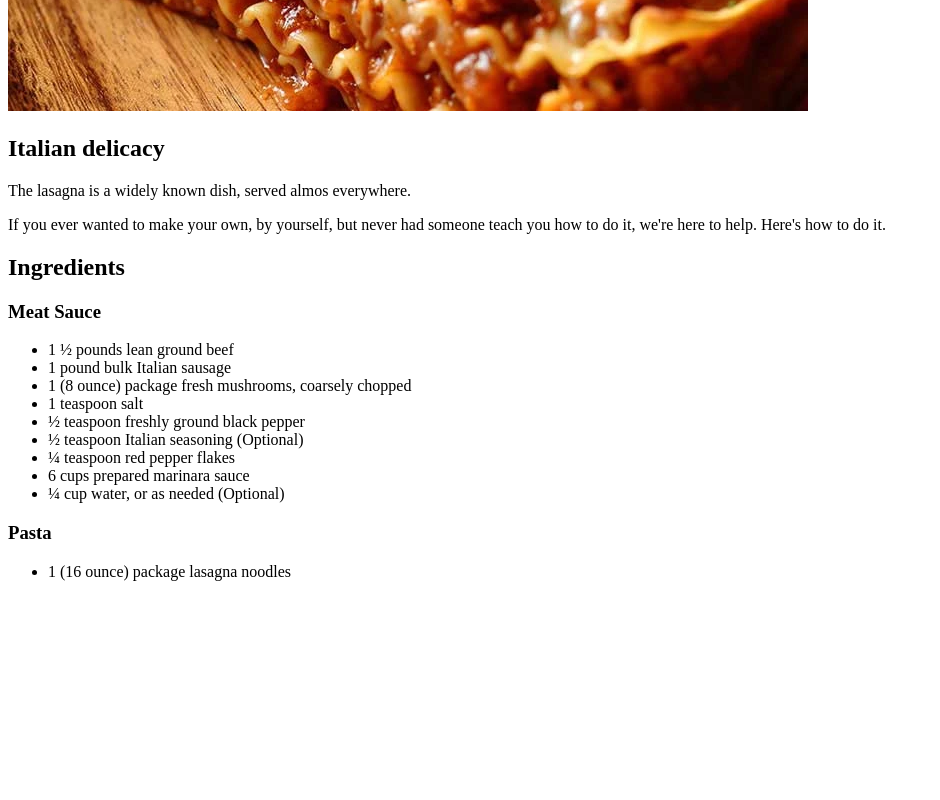
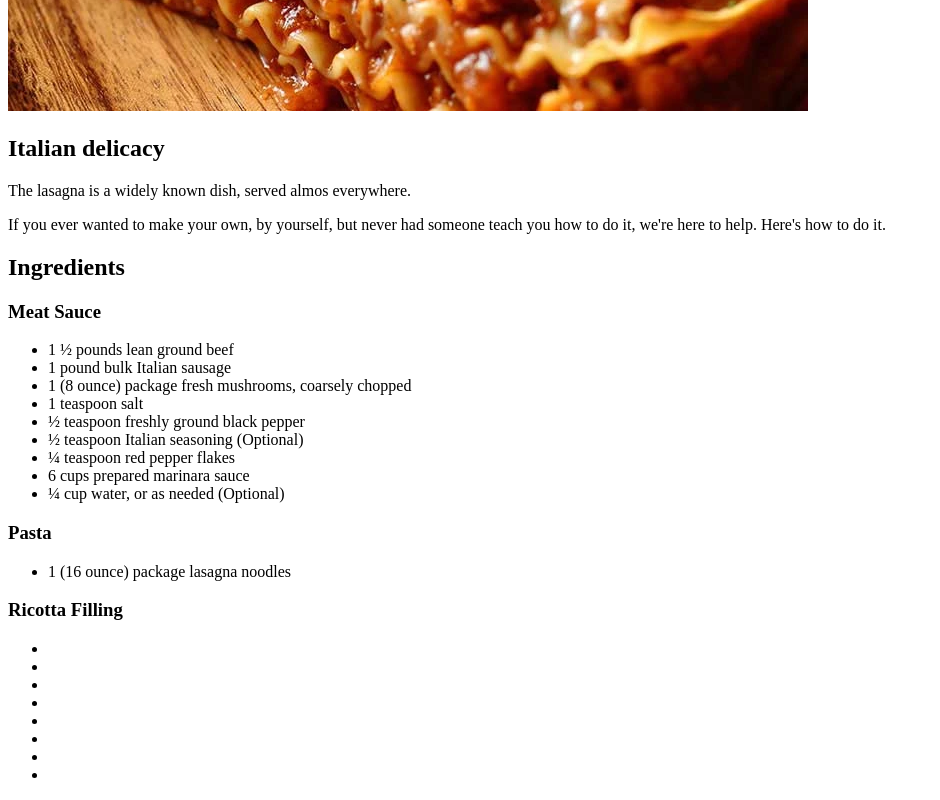
Before and after one commit to DenissonCFSilva/odin-recipes, a plain HTML site: page recipes/lasagna.html in a window 1280 px wide. Shown: the part 469-1269 px from the top of the page, without its empty margins (0-940 px from the left). Before the commit the page ends 1066 px from the top, so only its background shows below. Drawn offline with Linux system fonts and the light colour scheme.

Commit message:
Added an alt to the image of a lasagna

```diff
--- a/recipes/lasagna.html
+++ b/recipes/lasagna.html
@@ -7,7 +7,7 @@
 </head>
 <body>
     <h1>Lasagna</h1>
-    <img src="./images/lasagna.webp">
+    <img src="./images/lasagna.webp" alt="A delicious lasagna">
     <h2>Italian delicacy</h2>
     <p>The lasagna is a widely known dish, served almos everywhere.</p>
     <p>If you ever wanted to make your own, by yourself, but never had someone teach you how to do it, we're here to help. Here's how to do it.</p>
@@ -29,5 +29,16 @@
     <ul>
         <li>1 (16 ounce) package lasagna noodles</li>
     </ul>
+    <h3>Ricotta Filling</h3>
+    <ul>
+        <li></li>
+        <li></li>
+        <li></li>
+        <li></li>
+        <li></li>
+        <li></li>
+        <li></li>
+        <li></li>
+    </ul>
 </body>
 </html>
```
